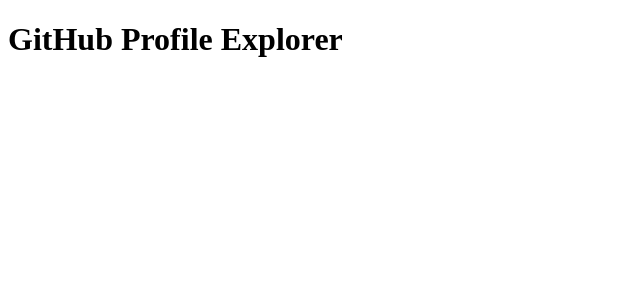
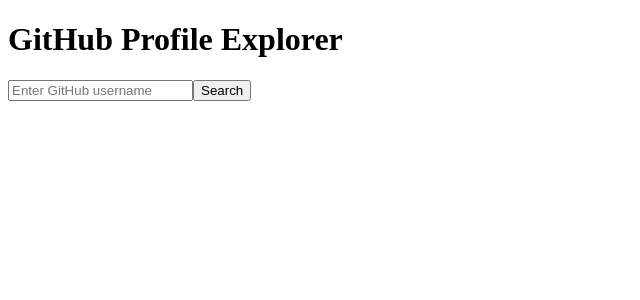
Before and after one commit to Hana-Haneefa/githubProfileExplorer, a React (Vite) app: page / in a window 1280 px wide. Shown: the top 300 px of the page, without its empty margins (0-640 px from the left). Built offline with nearby package versions, Linux system fonts and the light colour scheme.

Commit message:
Implement GitHub profile search functionality

```diff
--- a/src/App.jsx
+++ b/src/App.jsx
@@ -1,9 +1,37 @@
 import { useState } from "react";
 
 function App() {
+  const [username, setUsername] = useState("");
+  const [user, setUser] = useState(null);
+
+  // search function to fetch GitHub profile data
+  const handleSearch = async () => {
+    const response = await fetch(`https://api.github.com/users/${username}`);
+
+    const data = await response.json(); //convert the response to JSON so we can access it as an object
+    setUser(data);
+  };
+
   return (
     <div>
       <h1>GitHub Profile Explorer</h1>
+      <input
+        type="search"
+        placeholder="Enter GitHub username"
+        value={username}
+        onChange={(e) => setUsername(e.target.value)}
+      />
+      <button onClick={handleSearch}>Search</button>
+      {user && (
+        <div>
+          <h1>{user.name}</h1>
+          <p>{user.bio}</p>
+          <p>@{user.login}</p>
+          <p>Followers: {user.followers}</p>
+          <p>Following: {user.following}</p>
+          <p>Public Repositories: {user.public_repos}</p>
+        </div>
+      )}
     </div>
   );
 }
```
